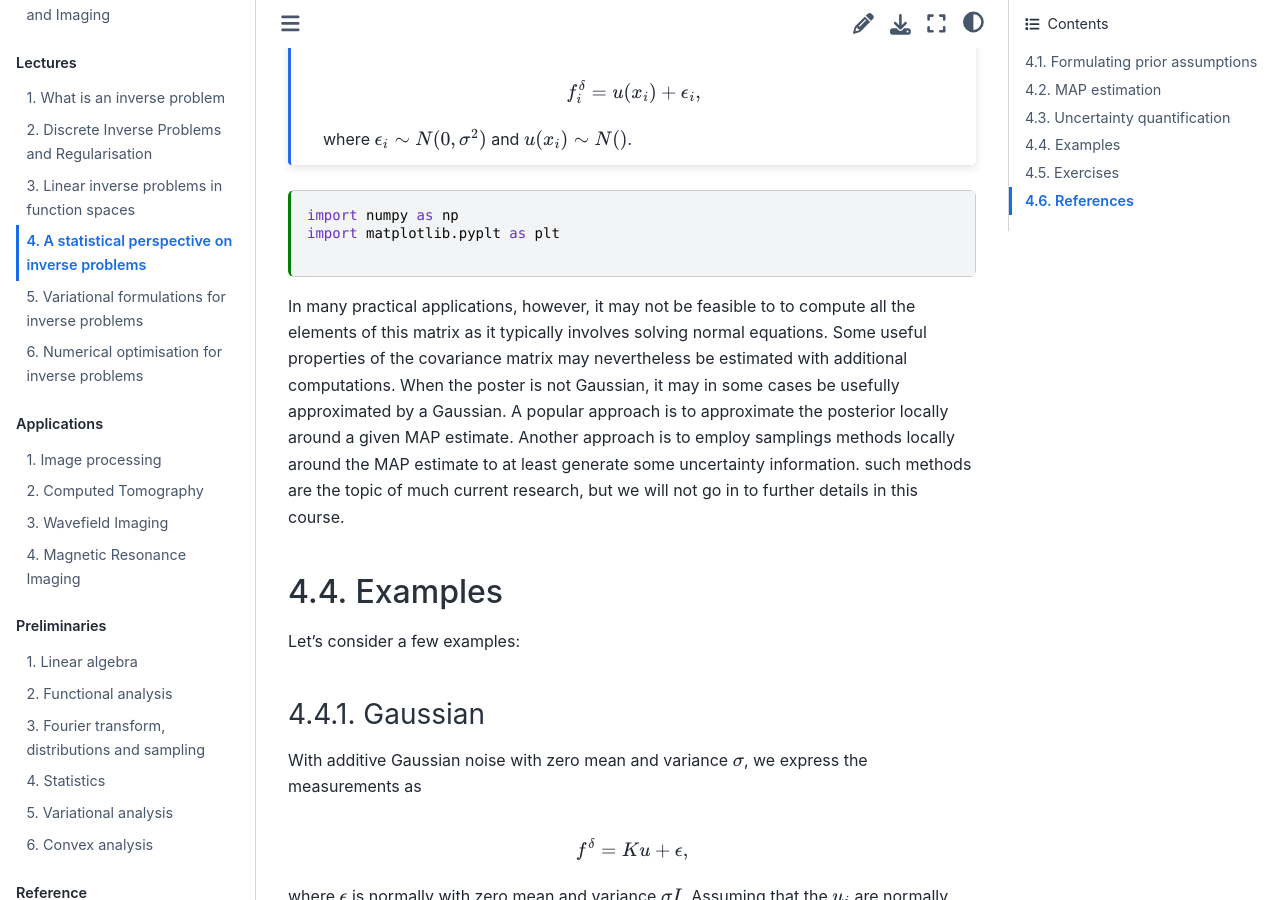
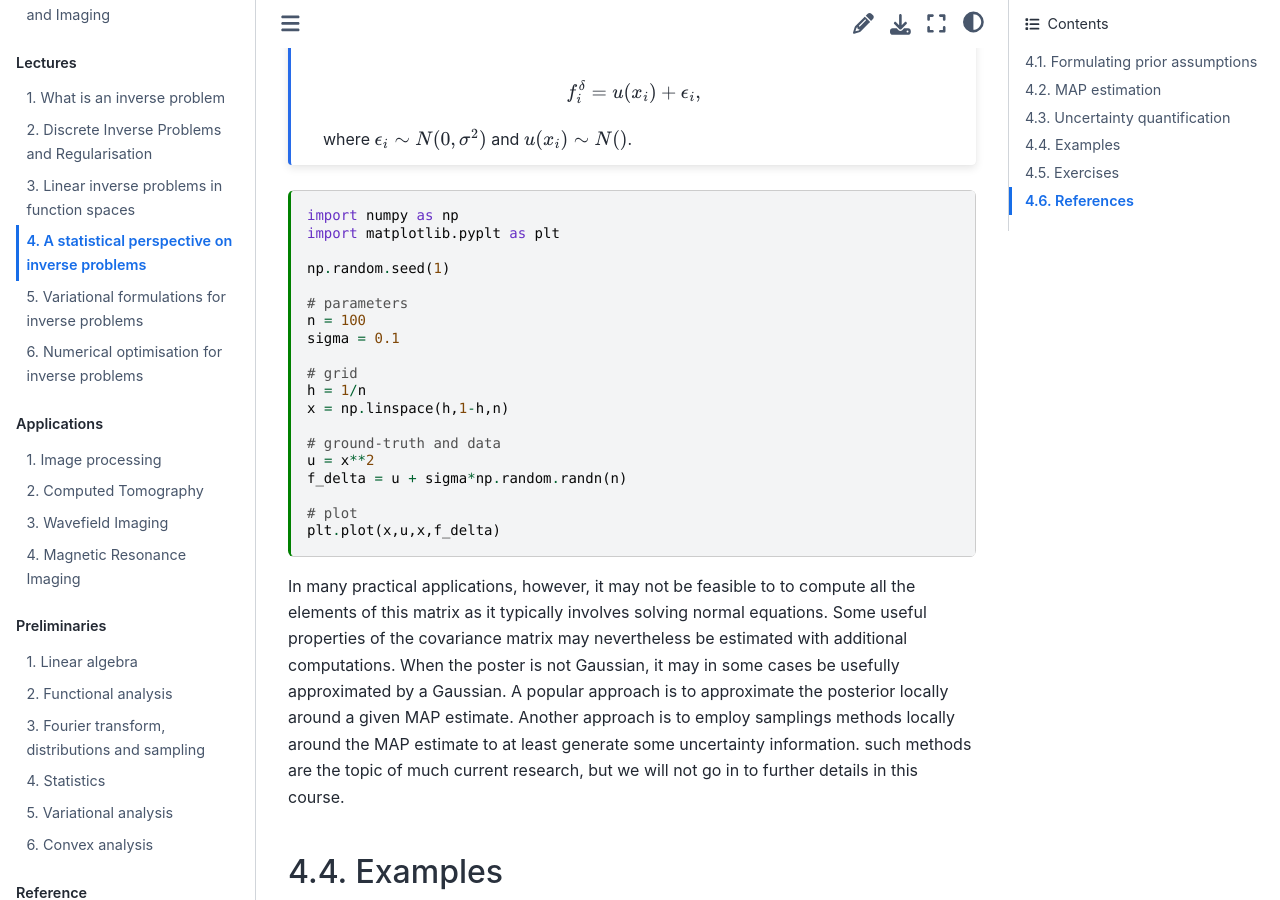
Before and after one commit to TristanvanLeeuwen/IP_and_Im_Lectures, a Jupyter Book: the page built from statistical_perspective.md, in a window 1280 px wide and 900 px high, scrolled down 2931 px. Built offline with Jupyter Book 1.0.4 settings and Sphinx 7.4.7 and the Sphinx Book theme 1.1.4, drawn with Linux system fonts in a browser that asks for light colours; cross-references to code outside the pages are shown as plain code.

Commit message:
update ch4

````diff
--- a/statistical_perspective.md
+++ b/statistical_perspective.md
@@ -140,7 +140,22 @@ where $\epsilon_i \sim N(0,\sigma^2)$ and $u(x_i) \sim N()$.
 import numpy as np
 import matplotlib.pyplt as plt
 
+np.random.seed(1)
 
+# parameters
+n = 100
+sigma = 0.1
+
+# grid
+h = 1/n
+x = np.linspace(h,1-h,n)
+
+# ground-truth and data
+u = x**2
+f_delta = u + sigma*np.random.randn(n)
+
+# plot
+plt.plot(x,u,x,f_delta)
 ```
 
 In many practical applications, however, it may not be feasible to to compute all the elements of this matrix as it typically involves solving normal equations. Some useful properties of the covariance matrix may nevertheless be estimated with additional computations. When the poster is not Gaussian, it may in some cases be usefully approximated by a Gaussian. A popular approach is to approximate the posterior locally around a given MAP estimate. Another approach is to employ samplings methods locally around the MAP estimate to at least generate some uncertainty information. such methods are the topic of much current research, but we will not go in to further details in this course.
````
